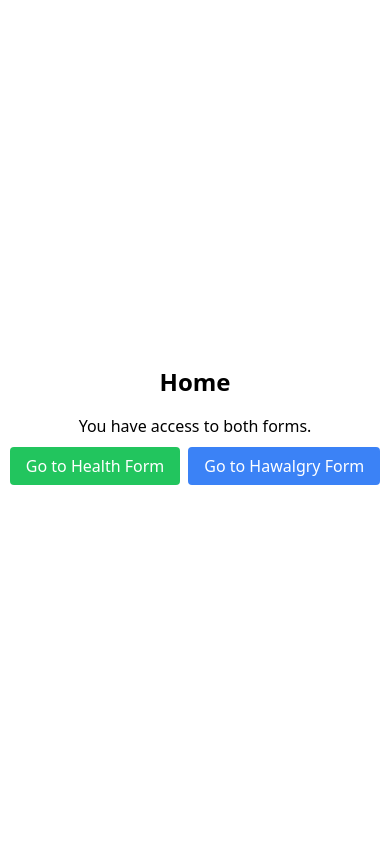
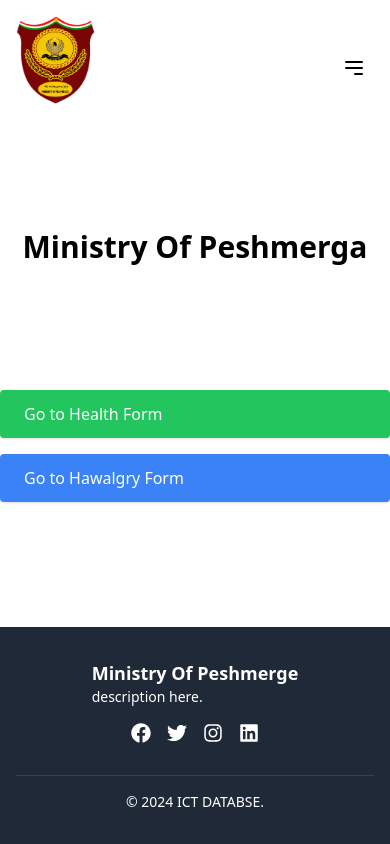
Before and after one commit to DBMS-ICT/health-forms, a React (Create React App) app: page /Home in a window 390 px wide. Built offline with nearby package versions, Linux system fonts and the light colour scheme.

Commit message:
add header and footer and post method

```diff
--- a/src/App.js
+++ b/src/App.js
@@ -4,12 +4,19 @@
 import Healthform from './components/Healthform';
 import Login from './components/Login';
 import Home from './components/Home';
+import About from './components/About';
+import Contact from './components/Contact';
+
+
 
 const App = () => {
     return (
         <div className="App">
             <Router>
                 <Routes>
+                <Route path="/" element={<Home />} />
+                <Route path="/about" element={<About />} />
+                <Route path="/contact" element={<Contact />} />
                     <Route path="/" element={<Login />} />
                     <Route path="/Health-form" element={<Healthform />} />
                     <Route path="/Hawalgry-form" element={<Hawalgryform />} />
@@ -20,7 +27,9 @@
             {/* Uncomment if you want to render these components directly */}
             {/* <Hawalgryform /> */}
             {/* <Healthform /> */}
+
         </div>
+
     );
 };
 
--- /dev/null
+++ b/src/components/About.js
@@ -0,0 +1,4 @@
+const About = () => {
+    return <h1>About Page</h1>;
+};
+export default About;
--- /dev/null
+++ b/src/components/Contact.js
@@ -0,0 +1,5 @@
+const Contact = () => {
+    return <h1>Contact Page</h1>;
+};
+
+export default Contact;
--- /dev/null
+++ b/src/components/Footer.js
@@ -0,0 +1,38 @@
+import React from 'react';
+import { FaFacebook, FaTwitter, FaInstagram, FaLinkedin } from 'react-icons/fa';
+
+const Footer = () => {
+  return (
+    <footer className="bg-gray-800 text-white py-8">
+      <div className="max-w-7xl mx-auto px-4">
+        <div className="flex flex-col md:flex-row justify-between items-center">
+          <div className="mb-4 md:mb-0">
+            <h2 className="text-lg font-bold">Ministry Of Peshmerge</h2>
+            <p className="text-sm"> description here.</p>
+          </div>
+          <div className="flex space-x-4 mb-4 md:mb-0">
+            <a href="#" className="hover:text-gray-400">
+              <FaFacebook size={20} />
+            </a>
+            <a href="#" className="hover:text-gray-400">
+              <FaTwitter size={20} />
+            </a>
+            <a href="#" className="hover:text-gray-400">
+              <FaInstagram size={20} />
+            </a>
+            <a href="#" className="hover:text-gray-400">
+              <FaLinkedin size={20} />
+            </a>
+          </div>
+        </div>
+        <div className="border-t border-gray-700 mt-4 pt-4 text-center">
+          <p className="text-sm">
+            &copy; {new Date().getFullYear()} ICT DATABSE.
+          </p>
+        </div>
+      </div>
+    </footer>
+  );
+};
+
+export default Footer;
--- /dev/null
+++ b/src/components/Header.js
@@ -0,0 +1,59 @@
+import React, { useState } from 'react';
+import { Link } from 'react-router-dom';
+import logo from '../assets/img/wazaratypeshmarga.png';
+
+const Header = () => {
+  const [isMobileMenuOpen, setMobileMenuOpen] = useState(false);
+
+  const toggleMobileMenu = () => {
+    setMobileMenuOpen(!isMobileMenuOpen);
+  };
+
+  return (
+    <header className="text-black">
+      <div className="max-w-7xl mx-auto flex justify-between items-center p-4">
+        <div className="text-lg font-bold">
+          <img
+            src={logo}
+            alt="Ministry of Peshmerga"
+            className="mb-4 w-20 h-auto"
+          />
+        </div>
+        <nav className="hidden md:flex space-x-4">
+          <Link to="/" className="hover:text-gray-400">Home</Link>
+          <Link to="/about" className="hover:text-gray-400">About</Link>
+          <Link to="/contact" className="hover:text-gray-400">Contact</Link>
+        </nav>
+        <button
+          className="md:hidden p-2 focus:outline-none"
+          onClick={toggleMobileMenu}
+        >
+          <svg
+            className="w-6 h-6"
+            fill="none"
+            stroke="currentColor"
+            viewBox="0 0 24 24"
+            xmlns="http://www.w3.org/2000/svg"
+          >
+            {isMobileMenuOpen ? (
+              <path strokeLinecap="round" strokeLinejoin="round" strokeWidth="2" d="M6 18L18 6M6 6l12 12" />
+            ) : (
+              <path strokeLinecap="round" strokeLinejoin="round" strokeWidth="2" d="M4 6h16M4 12h16m-7 6h7" />
+            )}
+          </svg>
+        </button>
+      </div>
+      {isMobileMenuOpen && (
+        <div className="md:hidden bg-gradient-to-r from-emerald-400 to-cyan-400 p-4">
+          <nav className="flex flex-col space-y-2 items-center">
+            <Link to="/" className="hover:text-gray-400">Home</Link>
+            <Link to="/about" className="hover:text-gray-400">About</Link>
+            <Link to="/contact" className="hover:text-gray-400">Contact</Link>
+          </nav>
+        </div>
+      )}
+    </header>
+  );
+};
+
+export default Header;
--- a/src/components/Home.js
+++ b/src/components/Home.js
@@ -1,19 +1,36 @@
+// Home.js
 import React from 'react';
 import { Link } from 'react-router-dom';
+import Footer from './Footer';
+import Header from './Header';
+
+
 
 const Home = () => {
   return (
-    <div className="flex flex-col items-center justify-center min-h-screen">
-      <h1 className="text-2xl font-bold mb-4">Home</h1>
-      <p className="mb-4">You have access to both forms.</p>
-      <div>
-        <Link to="/Health-form" className="bg-green-500 text-white px-4 py-2 rounded mr-2">
+
+    <div className="flex flex-col justify-between h-screen">
+      <Header />
+      <header className="text-center mb-8">
+        <h1 className="text-3xl font-bold">Ministry Of Peshmerga</h1>
+      </header>
+
+      <div className="flex flex-col items-center space-y-4 mb-8">
+        <Link
+          to="/Health-form"
+          className="bg-green-500 text-white px-6 py-3 rounded shadow hover:bg-green-600 transition duration-200 w-full md:w-auto"
+        >
           Go to Health Form
         </Link>
-        <Link to="/Hawalgry-form" className="bg-blue-500 text-white px-4 py-2 rounded">
+        <Link
+          to="/Hawalgry-form"
+          className="bg-blue-500 text-white px-6 py-3 rounded shadow hover:bg-blue-600 transition duration-200 w-full md:w-auto"
+        >
           Go to Hawalgry Form
         </Link>
       </div>
+
+      <Footer />
     </div>
   );
 };
--- /dev/null
+++ b/src/components/Validation.js
@@ -0,0 +1,18 @@
+export default function Validation(values)
+{
+    const errors ={}
+    const string =/^[a-zA-Z]*$/;
+    const number=/^[0-9]*$/;
+    if(!values.fullname)
+    {
+        errors.fullname="Please enter fullname";
+    }
+    else if(!string.test(values.fullname))
+
+    {
+    errors.fullname="Only letter allowed";
+    }
+
+    return errors;
+
+};
--- /dev/null
+++ b/src/components/server.js
@@ -0,0 +1,43 @@
+const express = require('express');
+const multer = require('multer');
+const path = require('path');
+
+const app = express();
+const PORT = process.env.PORT || 3000;
+
+// Set up multer for file uploads
+const storage = multer.diskStorage({
+  destination: (req, file, cb) => {
+    cb(null, 'uploads/'); // Directory where files will be saved
+  },
+  filename: (req, file, cb) => {
+    cb(null, Date.now() + path.extname(file.originalname)); // Append timestamp to filename
+  },
+});
+
+const upload = multer({ storage });
+
+// Create uploads directory if it doesn't exist
+const fs = require('fs');
+const uploadsDir = path.join(__dirname, 'uploads');
+if (!fs.existsSync(uploadsDir)) {
+  fs.mkdirSync(uploadsDir);
+}
+
+// API endpoint to handle file upload and user data
+app.post('/api/users', upload.single('file'), (req, res) => {
+  const userData = req.body; // Access the posted data
+  const file = req.file; // Access the uploaded file
+
+  // Process user data and file as needed
+  res.status(201).json({
+    message: 'User created',
+    data: userData,
+    file: file ? file.filename : null,
+  });
+});
+
+// Start the server
+app.listen(PORT, () => {
+  console.log(`Server is running on port ${PORT}`);
+});
--- a/src/i18n/i18n.js
+++ b/src/i18n/i18n.js
@@ -196,7 +196,7 @@
              "Any surgery or injuries that have occurred": "أي عملية جراحية أو إصابات حدثت",
              "Do you use glasses or lenses?": "هل تستخدم النظارات أو العدسات؟",
              "Do you have any hearing problems?": "هل لديك أي مشاكل في السمع؟",
-             "Submit": "Submit",
+
              "Male":"ذكر",
              "Female":"أنثى",
              "Yes":"نعم",
```
Also changed, not shown: my-express-server/package.json (added, +15 -0 lines), package.json (+8 -2 lines), src/components/Healthform.js (+148 -25 lines), 2 other files (tests, documents, lock files or other folders).
